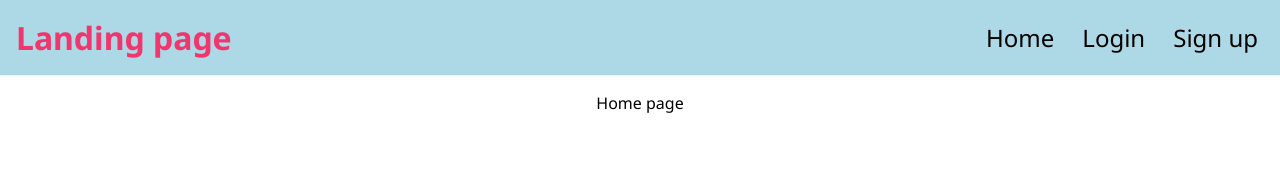
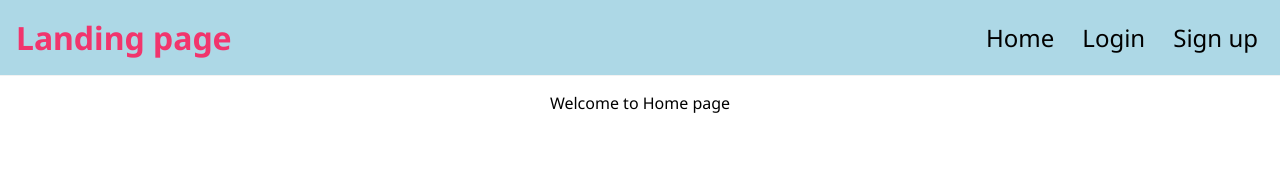
Before and after one commit to MadhavaRaoKolla/Routers, a React app: page / in a window 1280 px wide. Shown: the top 182 px of the page. Built offline with nearby package versions, Linux system fonts and the light colour scheme; the HTML template or start-up script is replaced by a standard one.

Commit message:
new branch created

```diff
--- a/src/Components/Pages/Home/Home.jsx
+++ b/src/Components/Pages/Home/Home.jsx
@@ -4,7 +4,7 @@ import './Home.scss'
 const Home = () => {
   return (
   <>
-    Home page
+    Welcome to Home page
   </>
 )
 }
```
